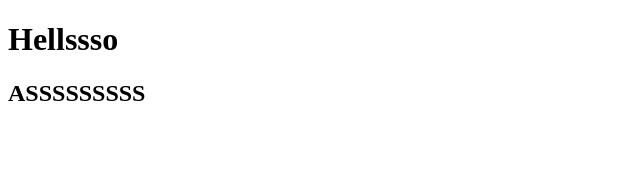
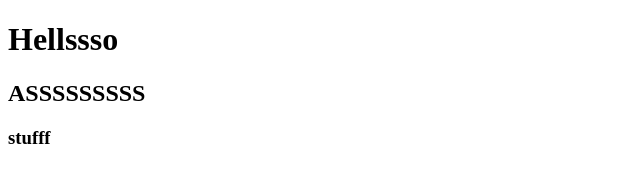
Before and after one commit to Dhaviid/BaS, a plain HTML site: page index.html in a window 1280 px wide. Shown: the full height of the page, 0-640 px from the left. Drawn offline with Linux system fonts and the light colour scheme.

Commit message:
added h3 in index

```diff
--- a/index.html
+++ b/index.html
@@ -9,5 +9,6 @@
 <body>
     <h1>Hellssso</h1>
     <h2>ASSSSSSSSS</h2>
+    <h3>stufff</h3>
 </body>
 </html>
```
